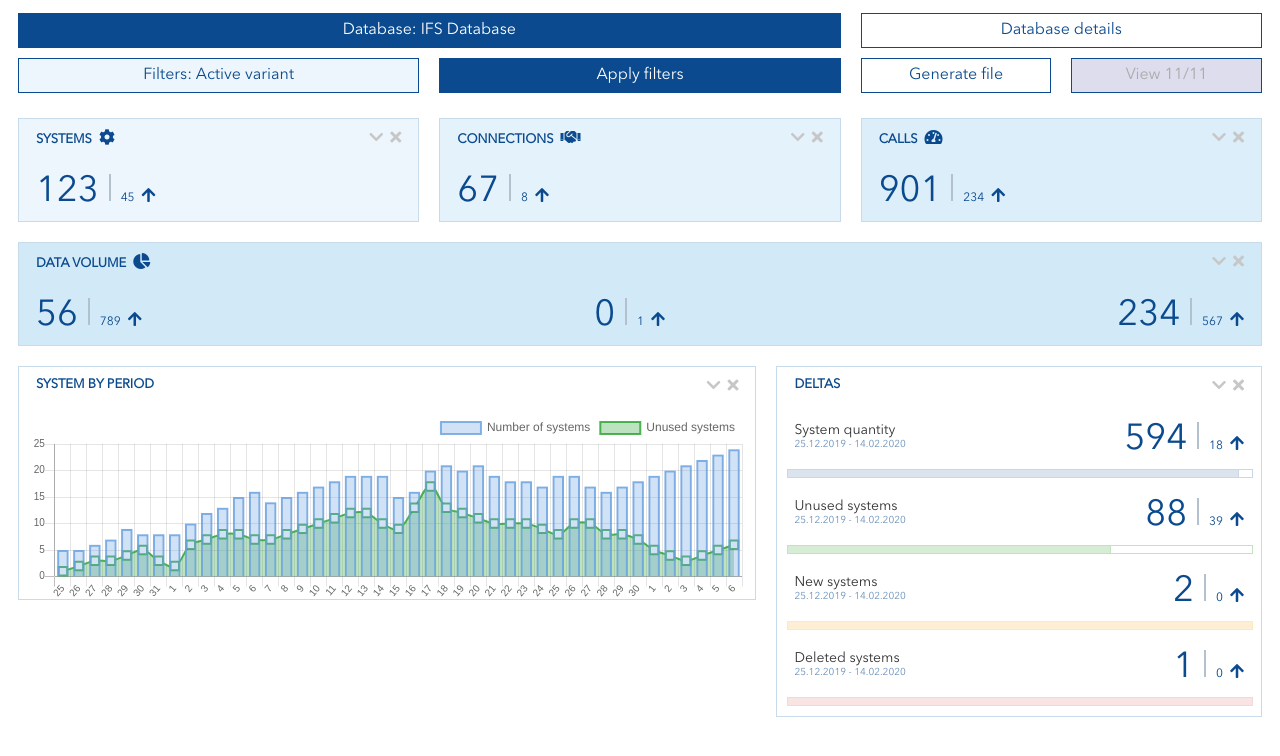
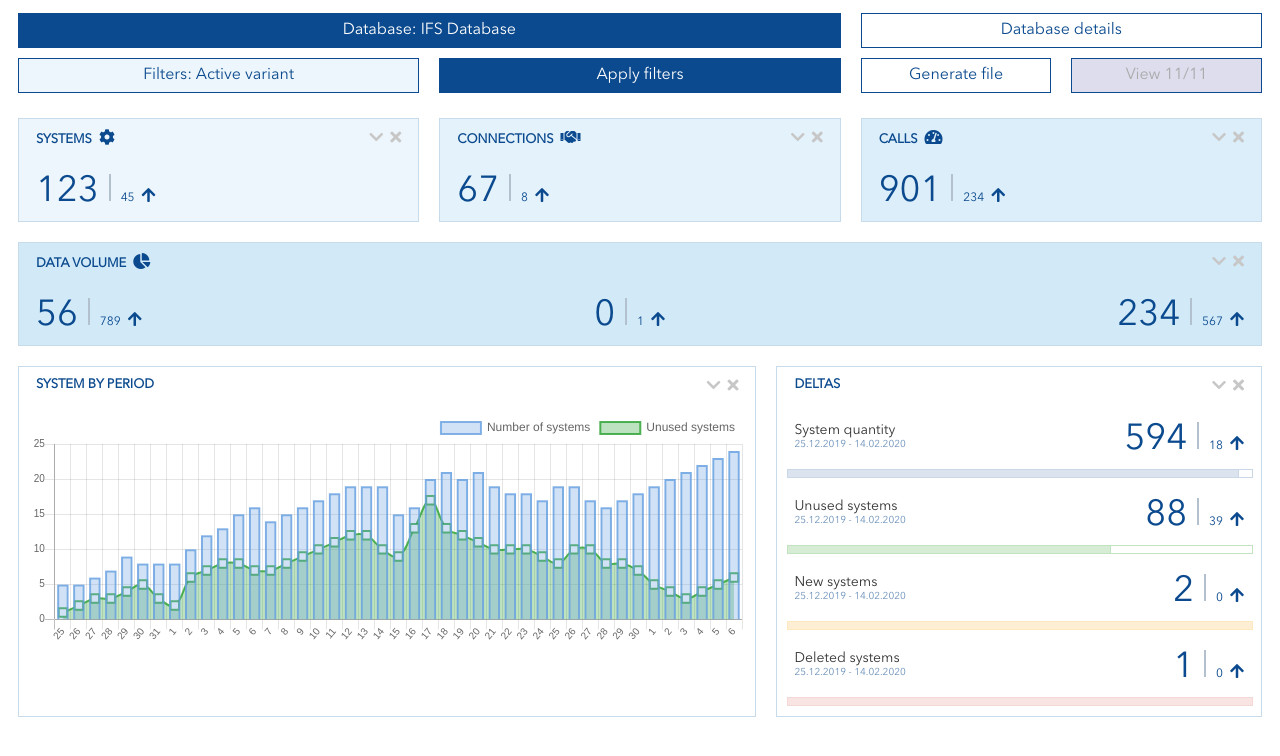
Before and after one commit to wp7312/wp7312.github.io, a React (Create React App) app: page / in a window 1280 px wide. Shown: the top 756 px of the page. Built offline with nearby package versions, Linux system fonts and the light colour scheme.

Commit message:
equal tile heights

```diff
--- a/src/components/shared/Tile/Tile.styles.ts
+++ b/src/components/shared/Tile/Tile.styles.ts
@@ -19,16 +19,19 @@ export const TileStyles = styled.div`
     @media all and (min-width: 1701px) {
       flex-basis: ${(props: TileProps) => calculateFlexBasis(props.size, 6, 1)};
     }
+    /* height: fit-content; */
 `;
 
 export const StyledMarginDiv = styled.div`
-    margin: 20px 10px 0 10px;
+    padding: 20px 10px 0 10px;
+    height: calc(100% - 20px);
 `;
 
 export const StyledDiv = styled.div`
     padding: 7px 10px 0 10px;
     background-color:${(props: TileProps) => props.backgroundColor};
     border: 1px solid #c7dbea;
+    height: calc(100% - 9px);
 `
 
 export const TitleWrapper = styled.div`
--- a/src/components/shared/charts/detailedChart/DetailedChart.tsx
+++ b/src/components/shared/charts/detailedChart/DetailedChart.tsx
@@ -69,7 +69,7 @@ export const DetailedChart = (props: DetailedChartProps) => {
         <Bar
             data={data}
             options={options}
-            height={105}
+            height={129}
             width={400}
         />
     )
```
